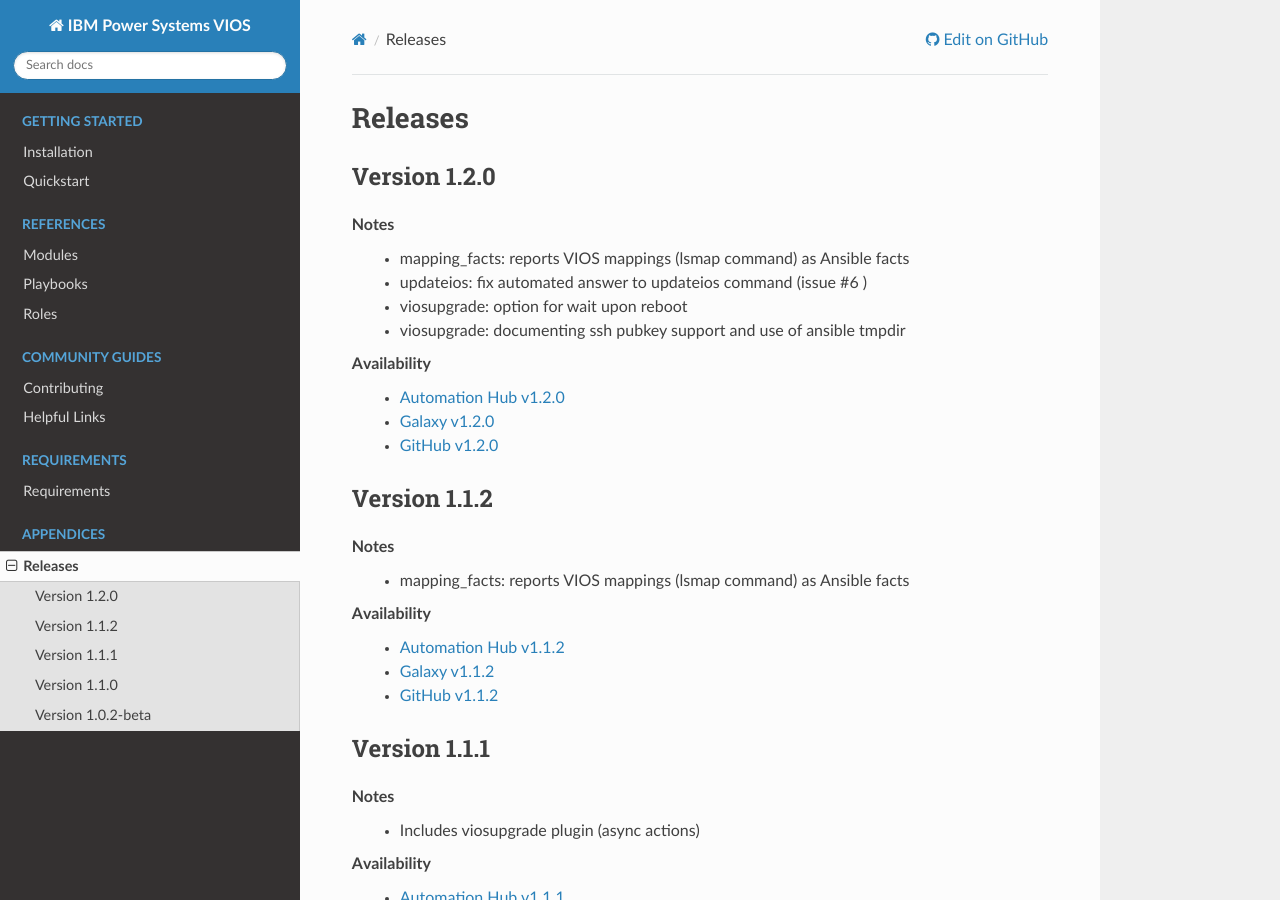
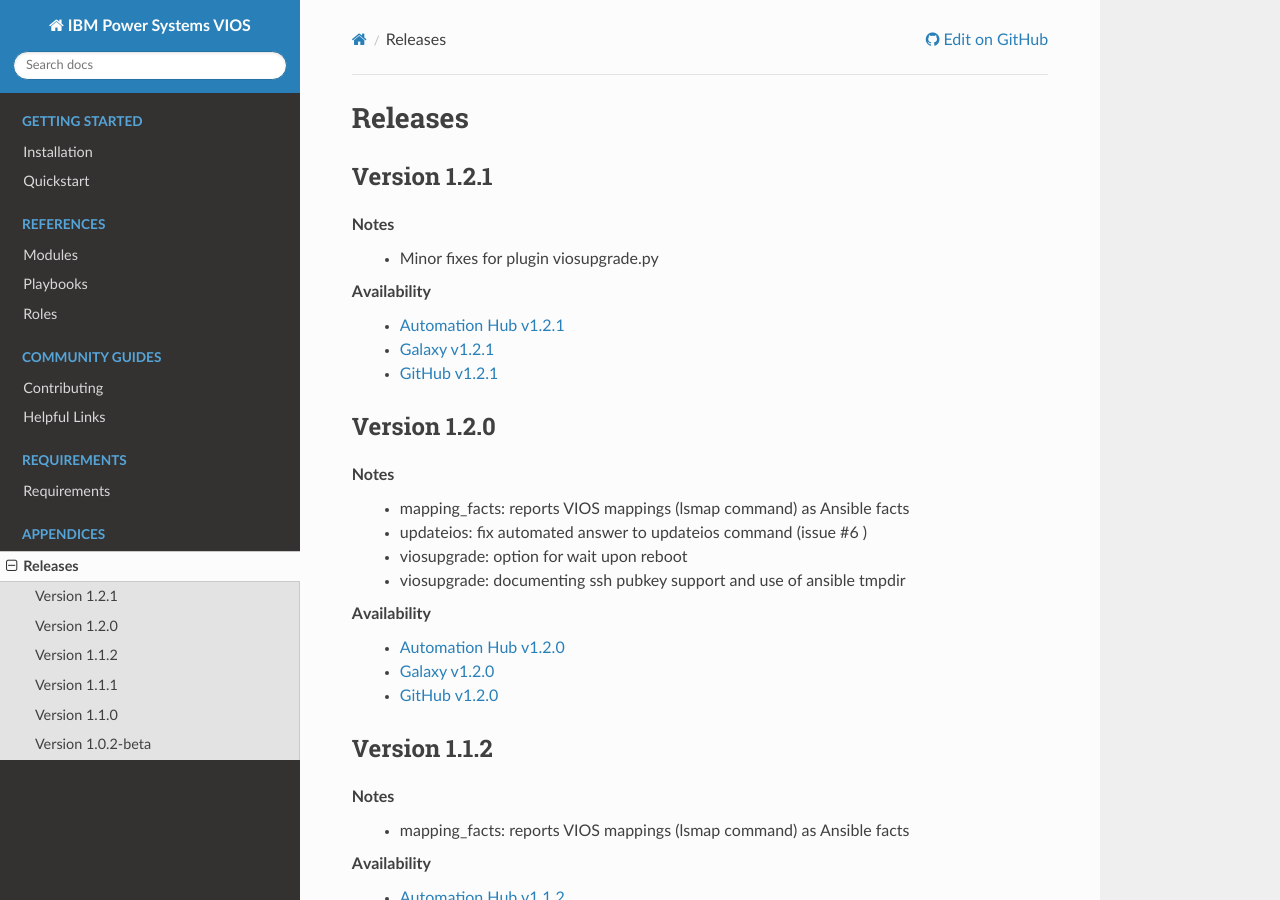
Before and after one commit to IBM/ansible-power-vios, a Sphinx documentation site: the page built from docs/source/release_notes.rst, in a window 1280 px wide and 900 px high. Built offline with Sphinx 7.4.7 and the Read the Docs theme 2.0.0, drawn with Linux system fonts in a browser that asks for light colours.

Commit message:
Galaxy Refresh v1.2.1

```diff
--- a/docs/source/release_notes.rst
+++ b/docs/source/release_notes.rst
@@ -4,6 +4,25 @@
 
 Releases
 ========
+
+Version 1.2.1
+-------------
+Notes
+  * Minor fixes for plugin viosupgrade.py
+
+Availability
+  * `Automation Hub v1.2.1`_
+  * `Galaxy v1.2.1`_
+  * `GitHub v1.2.1`_
+
+.. _Automation Hub v1.2.1:
+   https://cloud.redhat.com/ansible/automation-hub/ibm/power_vios
+
+.. _Galaxy v1.2.1:
+   https://galaxy.ansible.com/download/ibm-power_vios-1.2.1.tar.gz
+
+.. _GitHub v1.2.1:
+   https://github.com/IBM/ansible-power-vios/releases/download/v1.2.1/ibm-power_vios-1.2.1.tar.gz
 
 Version 1.2.0
 --------------
--- a/galaxy.yml
+++ b/galaxy.yml
@@ -7,7 +7,7 @@
 name: power_vios
 
 # The version of the collection.
-version: 1.2.0
+version: 1.2.1
 
 # Collection README file (relative to root path)
 readme: README.md
```
Also changed, not shown: 1 other file.
